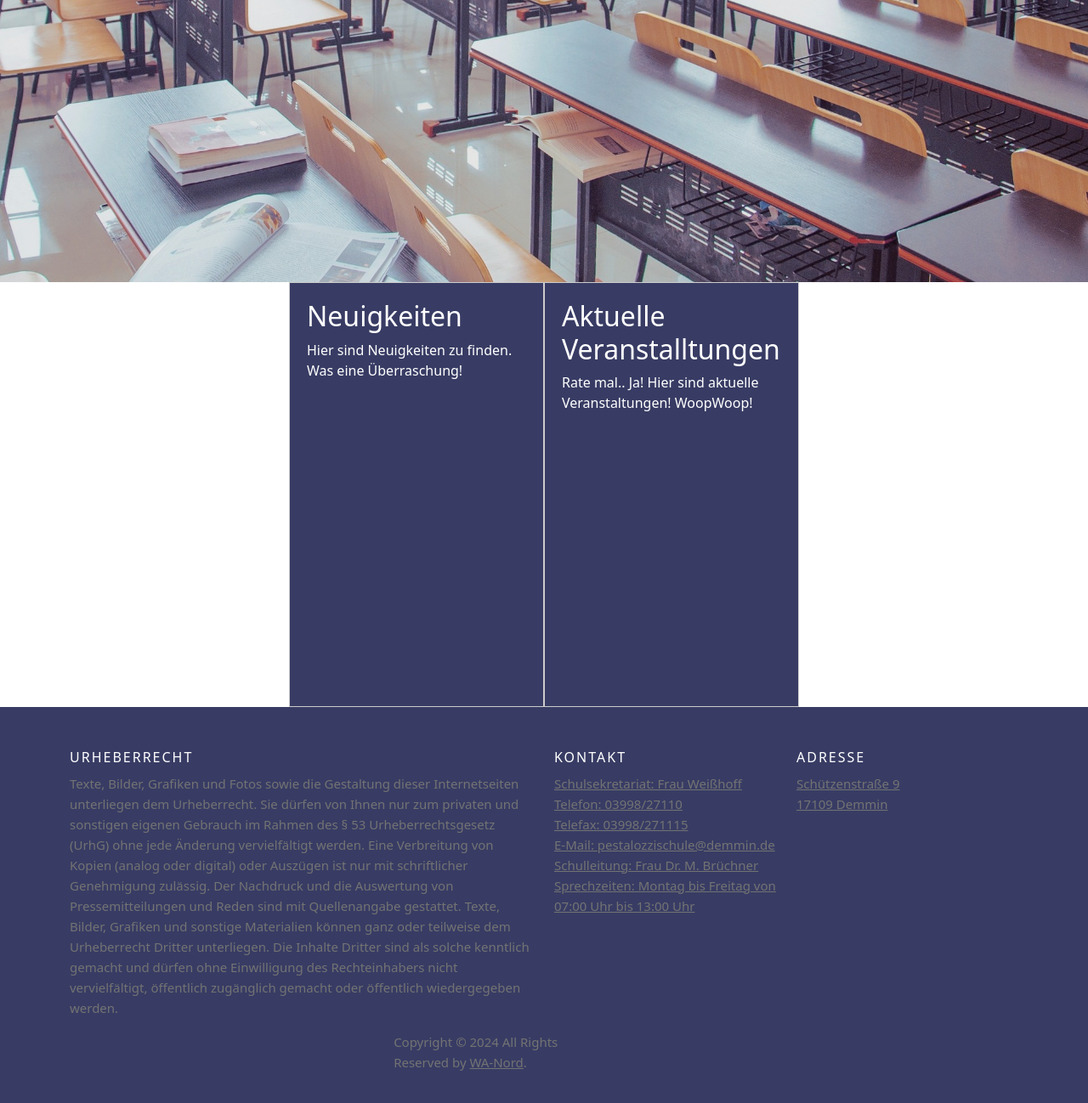
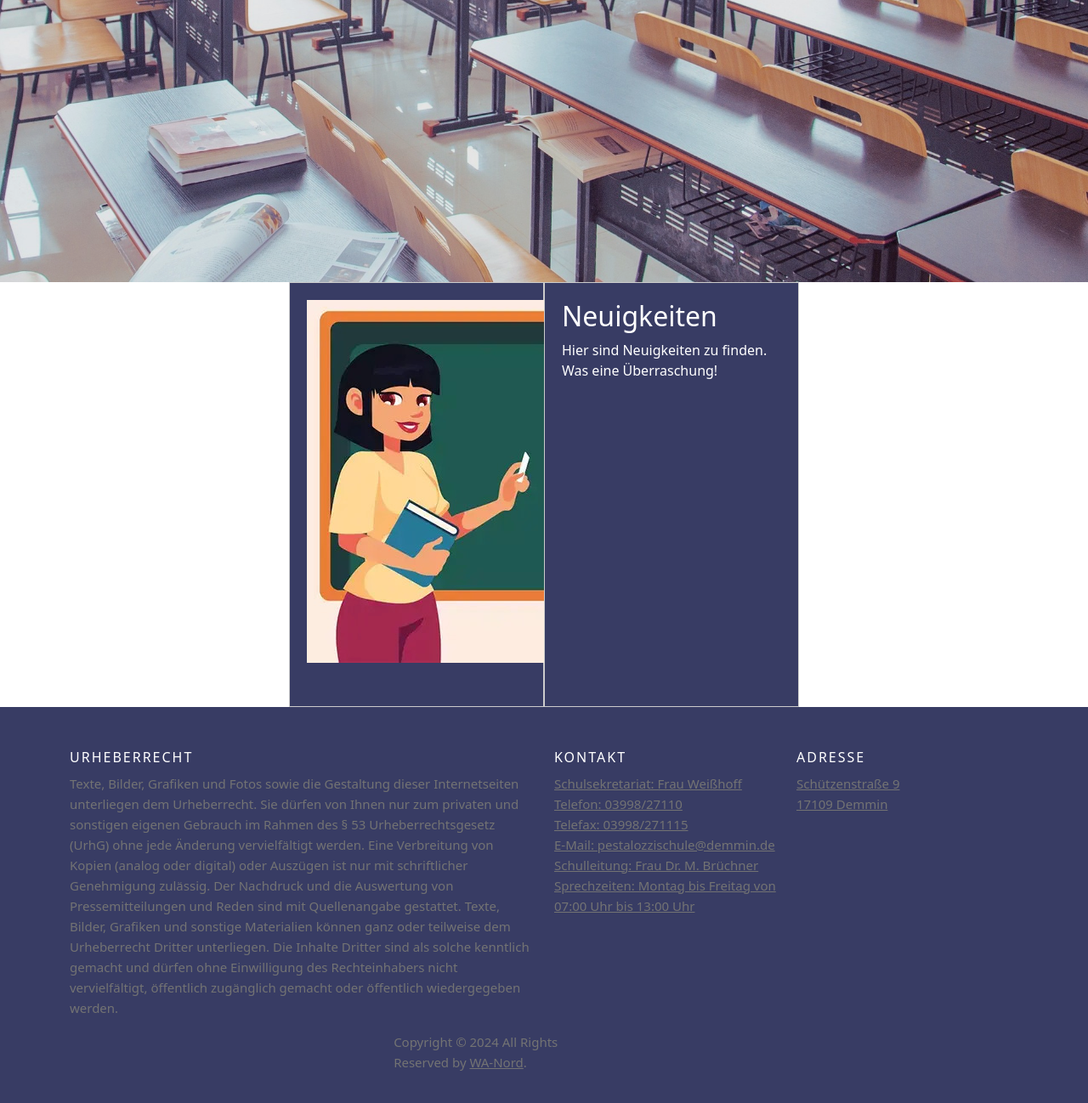
Before and after one commit to Armooooon/Schulwebsite, a PHP site: page /Schulwebseite/OLD_HTML/index.HTML in a window 1280 px wide. Shown: the part 327-1625 px from the top of the page at 85% size. Run offline with PHP 8.4, Linux system fonts and the light colour scheme; some libraries are stand-ins or nearby versions.

Commit message:
Landingpage
margin footer, aktuelles_container overlapping the img

```diff
--- a/OLD_HTML/index.HTML
+++ b/OLD_HTML/index.HTML
@@ -42,12 +42,11 @@
 <!-------Start Aktuelles------->
 <div class="container">
   <div class="aktuelles-container">
-      <h2>Neuigkeiten</h2>
-      <p>Hier sind Neuigkeiten zu finden. Was eine Überraschung!</p>
+      <img src="../IMG/teacher.jpg">
   </div>
   <div class="aktuelles-container">
-      <h2>Aktuelle Veranstalltungen</h2>
-      <p>Rate mal.. Ja! Hier sind aktuelle Veranstaltungen! WoopWoop!</p>
+    <h2>Neuigkeiten</h2>
+    <p>Hier sind Neuigkeiten zu finden. Was eine Überraschung!</p>
   </div>
 </div>
 <!-------End Aktuelles------->
--- a/VIEW/index.php
+++ b/VIEW/index.php
@@ -5,8 +5,8 @@
 <!-------Start Aktuelles------->
 <div class="container">
   <div class="aktuelles-container">
-      <h2>Neuigkeiten</h2>
-      <p>Hier sind Neuigkeiten zu finden. Was eine Überraschung!</p>
+    <img src="../IMG/teacher.jpg">
+
   </div>
   <div class="aktuelles-container">
       <h2>Aktuelle Veranstalltungen</h2>
```
